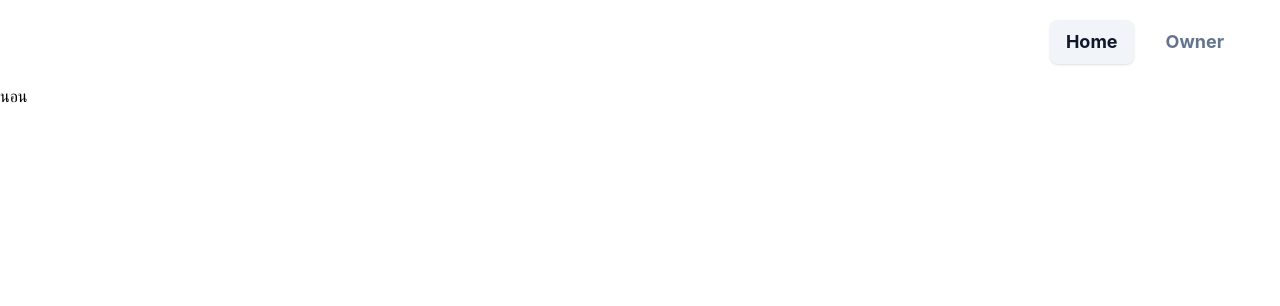
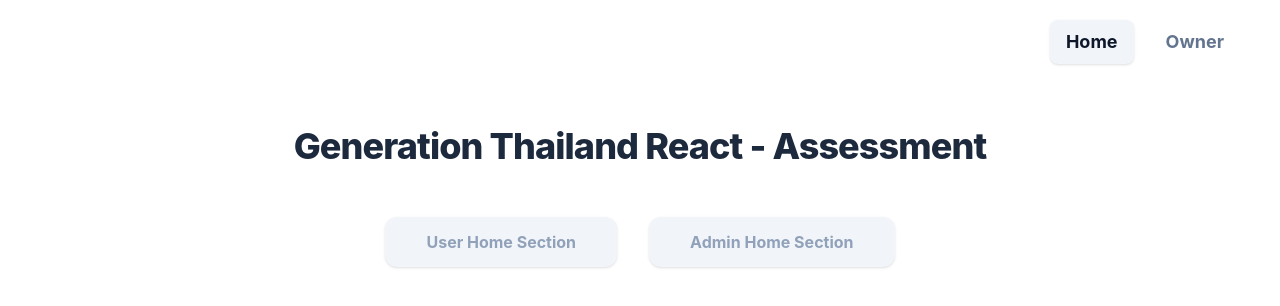
Before and after one commit to billie89-33/week_10_Check_Api, a React (Vite) app: page / in a window 1280 px wide. Shown: the top 306 px of the page. Built offline with nearby package versions, Linux system fonts and the light colour scheme; no server answers.

Commit message:
complete Home page logic and Ui

```diff
--- a/src/pages/Home.jsx
+++ b/src/pages/Home.jsx
@@ -1,11 +1,88 @@
 
 
-const Home = () =>{
-   return (
-    <>
-    <h1 className="">นอน</h1>
-    </>
-   );
+import { useState } from 'react';
+import { useMembers } from '../้hooks/useMembers';
+
+
+const Home = () => {
+
+  const { members, loading, createMember, deleteMember } = useMembers();
+
+
+  const [sector, setSector] = useState("");
+
+
+  const renderHeader = () => {
+    if (sector === "user") return "Generation Thailand Home - User Sector";
+    if (sector === "admin") return "Generation Thailand Home - Admin Sector";
+    return "Generation Thailand React - Assessment";
+  };
+
+  return (
+    <div className="flex flex-col items-center w-full space-y-12 py-10 animate-in fade-in duration-700">
+
+
+      <header className="text-center">
+        <h1 className="text-4xl font-extrabold text-slate-800 tracking-tight leading-tight transition-all">
+          {renderHeader()}
+        </h1>
+      </header>
+
+
+      <div className="flex gap-8">
+        <button
+          onClick={() => setSector("user")}
+          className={`px-10 py-3 rounded-xl font-bold shadow-sm transition-all duration-300 border
+            ${sector === "user"
+              ? "bg-white border-blue-200 text-slate-900 shadow-md scale-105"
+              : "bg-slate-100 border-transparent text-slate-400 hover:bg-white hover:border-slate-200"
+            }`}
+        >
+          User Home Section
+        </button>
+
+        <button
+          onClick={() => setSector("admin")}
+          className={`px-10 py-3 rounded-xl font-bold shadow-sm transition-all duration-300 border
+            ${sector === "admin"
+              ? "bg-white border-blue-200 text-slate-900 shadow-md scale-105"
+              : "bg-slate-100 border-transparent text-slate-400 hover:bg-white hover:border-slate-200"
+            }`}
+        >
+          Admin Home Section
+        </button>
+      </div>
+
+      {/* ส่วนแสดงผล Content (Table / Form) */}
+      <div className="w-full max-w-5xl">
+        {loading ? (
+          <div className="flex flex-col items-center py-20 space-y-4">
+            <div className="animate-spin rounded-full h-12 w-12 border-b-2 border-blue-600"></div>
+            <p className="text-slate-400 font-medium animate-pulse">กำลังดึงข้อมูลจาก API...</p>
+          </div>
+        ) : (
+          <div className="transition-all duration-500">
+            {/* สลับโหมดการแสดงผลตาม State sector */}
+            {sector === "user" && (
+              <div className="animate-in slide-in-from-bottom-5 duration-500">
+                <UserSection members={members} />
+              </div>
+            )}
+
+            {sector === "admin" && (
+              <div className="animate-in slide-in-from-bottom-5 duration-500">
+                <AdminSection
+                  members={members}
+                  onCreate={createMember}
+                  onDelete={deleteMember}
+                />
+              </div>
+            )}
+          </div>
+        )}
+      </div>
+    </div>
+  );
 };
 
 export default Home;
```
Also changed, not shown: src/้hooks/useMembers.js (line endings or trailing spaces), 1 other file (tests, documents, lock files or other folders).
